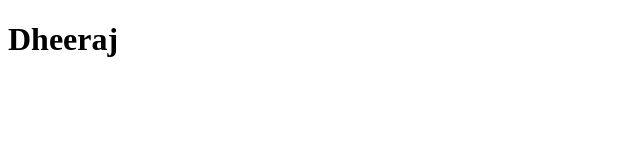
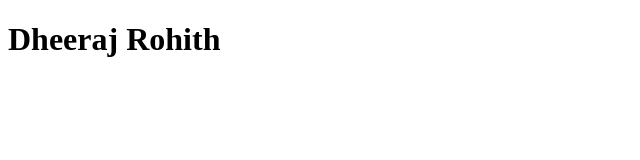
Before and after one commit to DHEERAJ-ROHITH/samplerepo, a plain HTML site: page index.html in a window 1280 px wide. Shown: the whole page, without its empty margins (0-640 px from the left). Drawn offline with Linux system fonts and the light colour scheme.

Commit message:
changed mu full name

```diff
--- a/index.html
+++ b/index.html
@@ -6,6 +6,6 @@
         <title>Document</title>
     </head>
     <body>
-        <h1>Dheeraj</h1>
+        <h1>Dheeraj Rohith</h1>
         </body>
 </html>
```
